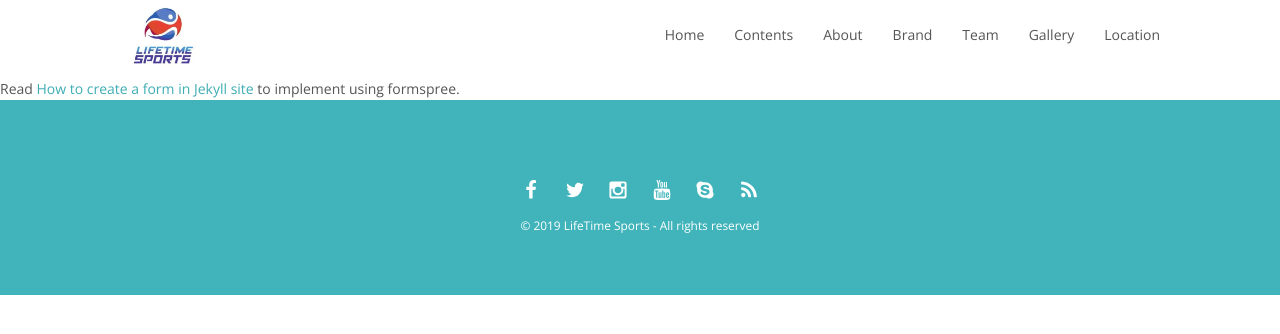
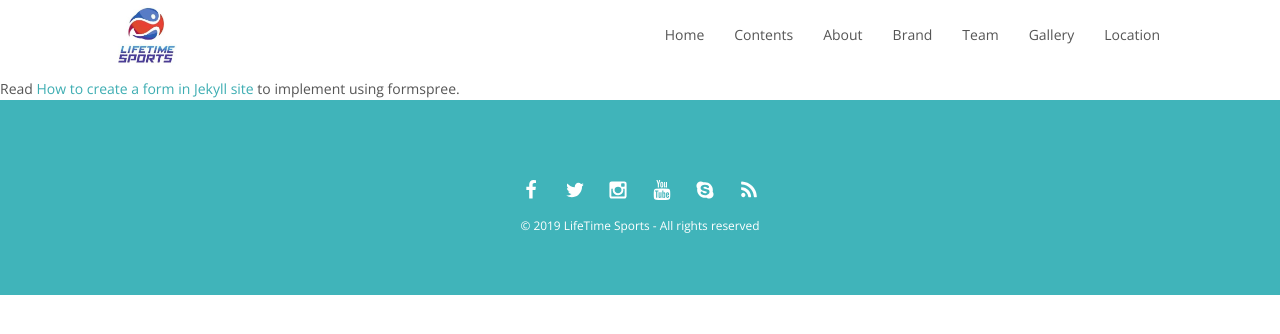
Before and after one commit to xinnuo666666/xinnuo666666.github.io, a Jekyll site: the page built from pages/contact.md, in a window 1280 px wide. Shown: the top 334 px of the page. Built offline with Jekyll 4.4.1, drawn with Linux system fonts in a browser that asks for light colours; nearby versions of some CDN libraries.

Commit message:
Update header.html

```diff
--- a/_includes/header.html
+++ b/_includes/header.html
@@ -9,7 +9,7 @@
                 <span class="icon-bar"></span>
                 <span class="icon-bar"></span>
             </button>
-            <a class="col-sm-4" ><img src="{{ site.baseurl }}/img/{{ site.logo_url }}" alt="{{ site.title }}" style="width:auto; height:auto;"></a>
+            <img src="{{ site.baseurl }}/img/{{ site.logo_url }}" alt="{{ site.title }}" style="width:85; height:70;"></a>
         </div>
 
         <!-- Collect the nav links, forms, and other content for toggling -->
```
